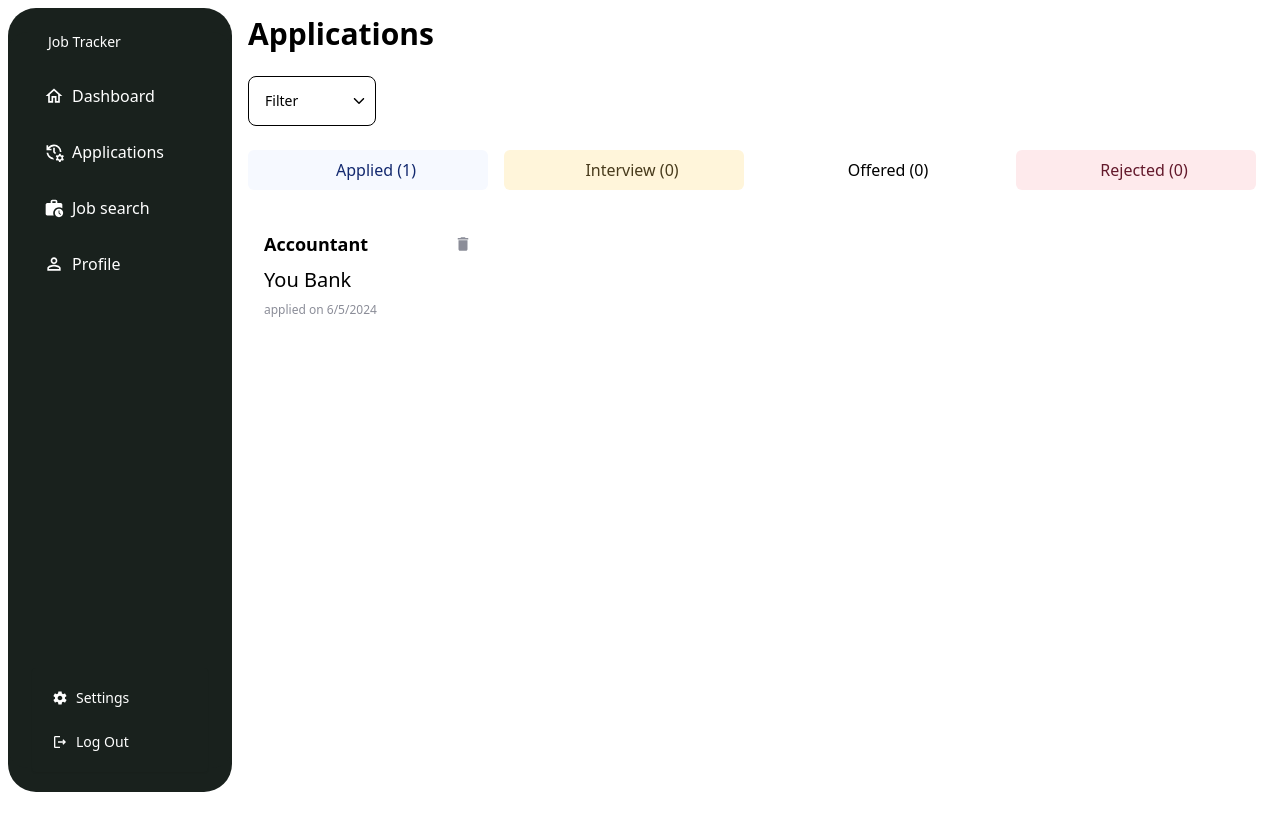
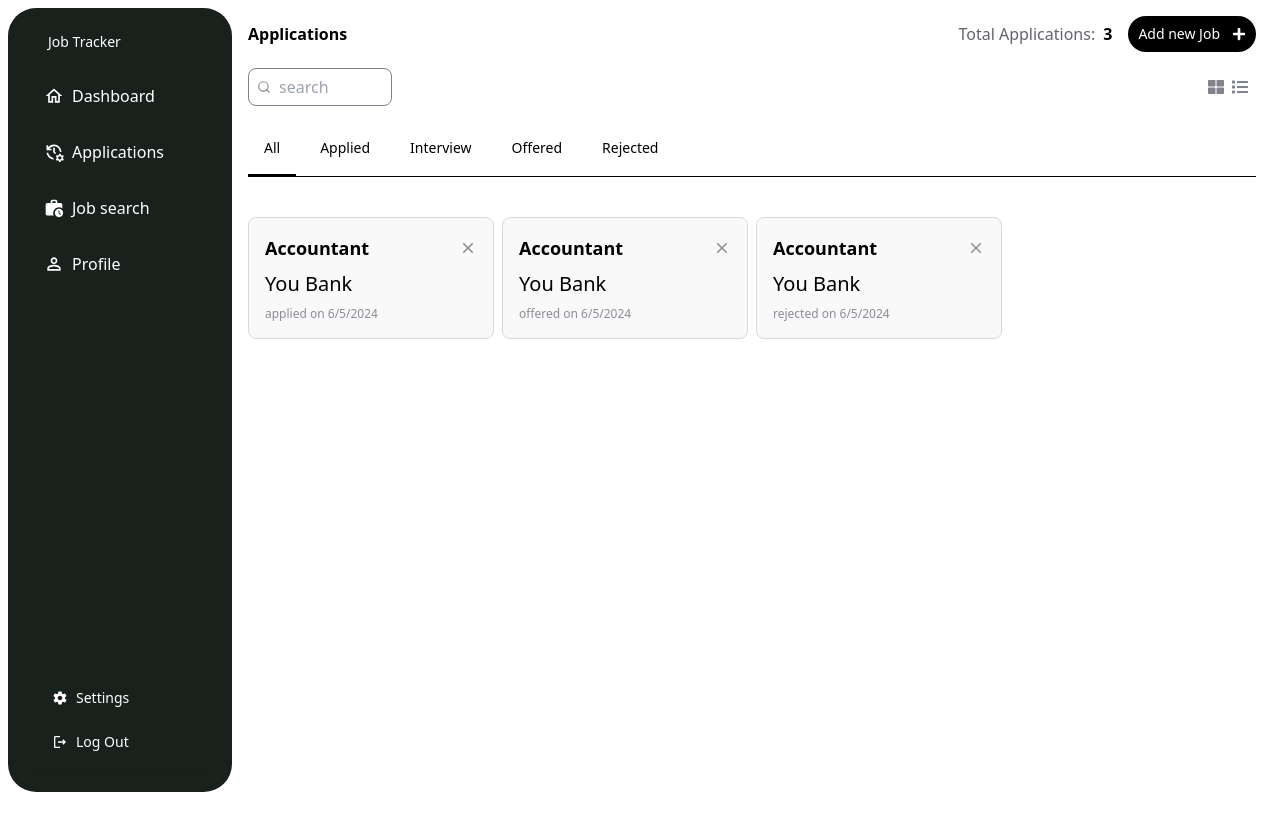
Before and after one commit to codesbysam/Job-Application--Tracker, a React (Vite) app: page /dashboard/applications in a window 1280 px wide. Shown: the top 830 px of the page. Built offline with nearby package versions, Linux system fonts and the light colour scheme.

Commit message:
update application page UI

```diff
--- a/src/Pages/Applications.jsx
+++ b/src/Pages/Applications.jsx
@@ -1,54 +1,43 @@
-import React, { useState } from "react";
-import { FaPlus } from "react-icons/fa";
-import { IoIosArrowDown } from "react-icons/io";
-import { MdDelete } from "react-icons/md";
+import { useState } from "react";
+import { FaPlus, FaList, FaThLarge } from "react-icons/fa";
+import { LuSearch } from "react-icons/lu";
+import { MdClose } from "react-icons/md";
 import AddNewJobs from "../Components/AddNewJob";
 import EditJobModal from "../Components/EditJobModal";
 
 const Applications = () => {
-  const dropdownMenu = [
-    { id: 0, label: "Status" },
-    { id: 1, label: "Date" },
-    { id: 2, label: "Company" },
-    { id: 3, label: "Title" },
-  ];
-
-  const [dropdownVisible, setDropdownVisible] = useState(false);
-  const [selectedFilter, setSelectedFilter] = useState("Filter");
+  // usestate
   const [showJobModal, setShowJobModal] = useState(false);
   const [showEditModal, setShowEditModal] = useState(false);
   const [selectedJob, setSelectedJob] = useState(null);
   const [jobs, setJobs] = useState([
     {
+      id: 1,
       jobTitle: "Accountant",
       companyName: "You Bank",
       applicationDate: "2024-06-05",
       status: "applied",
     },
+    {
+      id: 3,
+      jobTitle: "Accountant",
+      companyName: "You Bank",
+      applicationDate: "2024-06-05",
+      status: "offered",
+    },
+    {
+      id: 3,
+      jobTitle: "Accountant",
+      companyName: "You Bank",
+      applicationDate: "2024-06-05",
+      status: "rejected",
+    },
   ]);
+  const [activeTab, setActiveTab] = useState("all");
+  const [checkedJobs, setCheckedJobs] = useState([]);
+  const [isCardView, setIsCardView] = useState(true);
 
-  const handleDocumentClick = (event) => {
-    if (!event.target.closest(".dropdown")) {
-      setDropdownVisible(false);
-      document.removeEventListener("click", handleDocumentClick);
-    }
-  };
-
-  const toggleDropdown = () => {
-    if (!dropdownVisible) {
-      document.addEventListener("click", handleDocumentClick);
-    } else {
-      document.removeEventListener("click", handleDocumentClick);
-    }
-    setDropdownVisible(!dropdownVisible);
-  };
-
-  const handleSelectFilter = (label) => {
-    setSelectedFilter(label);
-    setDropdownVisible(false);
-    document.removeEventListener("click", handleDocumentClick);
-  };
-
+  // Open job modal function
   const handleOpenJobModal = () => {
     setShowJobModal(true);
   };
@@ -76,40 +65,31 @@ const Applications = () => {
     localStorage.setItem("jobs", JSON.stringify(updatedJobs));
   };
 
-  const statusColors = {
-    applied: {
-      background: "bg-blue-light",
-      text: "text-blue",
-    },
-    interview: {
-      background: "bg-orange-light",
-      text: "text-orange",
-    },
-    offered: {
-      background: "bg-teal-light",
-      text: "text-teal",
-    },
-    rejected: {
-      background: "bg-red-light",
-      text: "text-red",
-    },
+  const handleCheckJob = (job) => {
+    setCheckedJobs((prev) =>
+      prev.includes(job) ? prev.filter((j) => j !== job) : [...prev, job]
+    );
   };
 
   return (
     <div className="h-screen">
-      <span className="flex justify-between items-center ">
-        <h2 className="text-teal-dark text-3xl font-semibold mb-6">
-          Applications
-        </h2>
+      <span className="flex justify-between items-center mb-4">
+        <h2 className="3xl font-semibold">Applications</h2>
+        <div className="flex items-center gap-4">
+          <span className="hidden md:flex items-center gap-2">
+            <p className="text-secondary-text">Total Applications:</p>
+            <p className="font-semibold">{jobs.length}</p>
+          </span>
           <button
-          className="bg-teal text-white rounded-md py-2 px-2.5 flex justify-center items-center gap-3 text-sm"
+            className="bg-black text-white rounded-full py-2 px-2.5 flex justify-center items-center gap-3 text-sm"
             onClick={handleOpenJobModal}
           >
-          <p>Add new Job</p>
+            <p className="hidden md:flex">Add new Job</p>
             <span className="text-sm">
               <FaPlus />
             </span>
           </button>
+        </div>
       </span>
 
       {showJobModal && (
@@ -124,49 +104,62 @@ const Applications = () => {
         />
       )}
 
-      <div className="relative">
-        <div
-          className="flex items-center justify-between hover:cursor-pointer w-32 p-2 border border-gray-light rounded-lg dropdown"
-          onClick={toggleDropdown}
-        >
-          <p className="rounded-lg text-sm px-2 py-1.5">{selectedFilter}</p>
-          <span>
-            <IoIosArrowDown />
-          </span>
+      <div className="flex justify-between mb-4">
+        <form className="flex items-center gap-2 border border-tertiary-text rounded-lg pl-2 py-1.5 w-36">
+          <label className="sr-only">search</label>
+          <LuSearch className="text-gray text-sm" />
+          <input
+            type="search"
+            name="search"
+            placeholder="search"
+            className="w-24 outline-none"
+          />
+        </form>
+        <div className="flex justify-between items-center gap-4">
+          <div className="flex items-center gap-2 py-1 px-2 cursor-pointer text-tertiary-text">
+            <button onClick={() => setIsCardView(true)}>
+              <FaThLarge />
+            </button>
+            <button onClick={() => setIsCardView(false)}>
+              <FaList />
+            </button>
+          </div>
+        </div>
       </div>
 
-        {dropdownVisible && (
-          <div className="my-4 bg-white rounded shadow z-10 absolute">
-            <ul className="py-2 px-3 text-[#606060]">
-              {dropdownMenu.map((item) => (
-                <li
-                  key={item.id}
-                  className="flex items-center gap-2 py-2 px-3 rounded-md hover:bg-[#F9F9FB] cursor-pointer hover:text-gray-dark focus:text-gray-dark focus:bg-teal-light"
-                  onClick={() => handleSelectFilter(item.label)}
+      <div
+        className="mb-4 border-b overflow-auto"
+        style={{
+          WebkitOverflowScrolling: "touch",
+          MsOverflowStyle: "none",
+          scrollbarWidth: "none",
+        }}
       >
-                  <p>{item.label}</p>
+        <ul className="flex text-sm font-medium text-center">
+          {["all", "applied", "interview", "offered", "rejected"].map((tab) => (
+            <li className="me-2" key={tab}>
+              <button
+                className={`inline-block p-4 ${
+                  activeTab === tab ? "border-b-2" : ""
+                }`}
+                onClick={() => setActiveTab(tab)}
+              >
+                {tab.charAt(0).toUpperCase() + tab.slice(1)}
+              </button>
             </li>
           ))}
         </ul>
       </div>
-        )}
-      </div>
-      <div className="mt-6 grid grid-cols-1 sm:grid-cols-2 lg:grid-cols-4 gap-4 mb-12">
-        {["applied", "interview", "offered", "rejected"].map((status) => (
-          <div key={status}>
-            <span className="text-center">
-              <p
-                className={`${statusColors[status].background} ${statusColors[status].text} rounded-md pl-4 py-2 capitalize`}
-              >
-                {status} ({jobs.filter((job) => job.status === status).length})
-              </p>
-            </span>
+
+{/* Job Card view */}
+      {isCardView ? (
+        <div className="mt-6 grid grid-cols-1 sm:grid-cols-2 lg:grid-cols-4 gap-2 mb-12">
           {jobs
-              .filter((job) => job.status === status)
+            .filter((job) => activeTab === "all" || job.status === activeTab)
             .map((job, index) => (
               <div
                 key={index}
-                  className="rounded-lg overflow-hidden bg-white mt-6 cursor-pointer hover:shadow-lg"
+                className="rounded-lg overflow-hidden mt-4 cursor-pointer hover:shadow-lg bg-[#F8F9F8] border border-light-gray"
                 onClick={() => handleOpenEditModal(job)}
               >
                 <div className="p-4">
@@ -176,14 +169,15 @@ const Applications = () => {
                     </p>
                     <span
                       className="text-gray text-lg cursor-pointer"
-                        onClick={() => handleDeleteJob(job)}
+                      onClick={(e) => {
+                        e.stopPropagation();
+                        handleDeleteJob(job);
+                      }}
                     >
-                        <MdDelete />
+                      <MdClose />
                     </span>
                   </div>
-                    <h3 className="text-xl text-gray-dark mt-2">
-                      {job.companyName}
-                    </h3>
+                  <h3 className="text-xl mt-2">{job.companyName}</h3>
                   <p className="text-xs text-gray mt-2">
                     {job.status} on{" "}
                     {new Date(job.applicationDate).toLocaleDateString()}
@@ -192,8 +186,69 @@ const Applications = () => {
               </div>
             ))}
         </div>
+      ) :
+      // Job List view
+      (
+        <div
+          className="overflow-x-auto rounded-t-2xl"
+          style={{
+            WebkitOverflowScrolling: "touch",
+            MsOverflowStyle: "none",
+            scrollbarWidth: "none",
+          }}
+        >
+          <table className="w-full text-sm text-left">
+            <thead className="bg-[#E2E6E4] text-primary-text ">
+              <tr>
+                <th className="px-6 py-3"></th>
+                <th className="px-6 py-3">Title</th>
+                <th className=" px-6 py-3">Company</th>
+                <th className="px-6 py-3">Status</th>
+                <th className=" px-6 py-3">Date</th>
+              </tr>
+            </thead>
+            <tbody>
+              {jobs
+                .filter(
+                  (job) => activeTab === "all" || job.status === activeTab
+                )
+                .map((job, index) => (
+                  <tr key={index} className="border-b border-light-gray">
+                    <td className="px-6 py-4 text-center">
+                      <input
+                        type="checkbox"
+                        className="form-checkbox"
+                        checked={checkedJobs.includes(job)}
+                        onChange={() => handleCheckJob(job)}
+                      />
+                    </td>
+                    <td
+                      className="px-6 py-4 cursor-pointer"
+                      onClick={() => handleOpenEditModal(job)}
+                    >
+                      {job.jobTitle}
+                    </td>
+                    <td className="px-6 py-4">{job.companyName}</td>
+                    <td className="px-6 py-4">{job.status}</td>
+                    <td className="px-6 py-4">
+                      {new Date(job.applicationDate).toLocaleDateString()}
+                    </td>
+                  </tr>
                 ))}
+            </tbody>
+          </table>
+          {checkedJobs.length > 0 && (
+            <div className="flex justify-end mt-4 absolute right-0 mr-5">
+              <button
+                className="bg-[#c40707] text-white py-1 px-4 rounded text-sm"
+                onClick={() => checkedJobs.forEach(handleDeleteJob)}
+              >
+                Delete
+              </button>
             </div>
+          )}
+        </div>
+      )}
     </div>
   );
 };
```
Also changed, not shown: src/Components/AddNewJob.jsx (+7 -7 lines), src/Components/EditJobModal.jsx (+8 -8 lines). Lines whose indentation alone changed are shown as unchanged.
